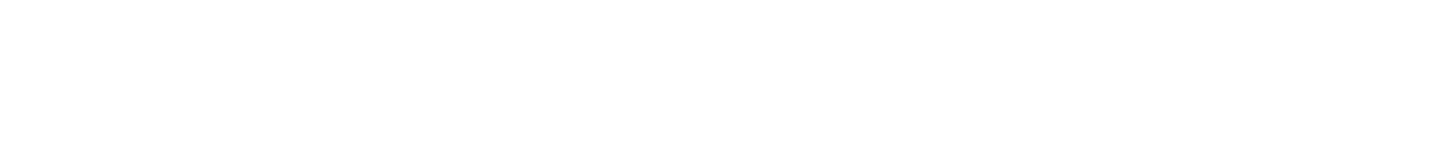
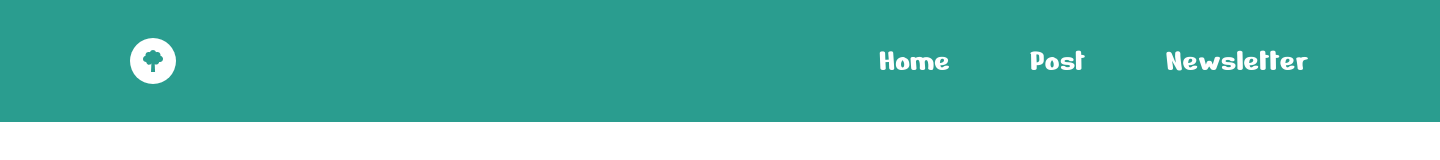
Before and after one commit to IrakliMen/homework5, a plain HTML site: page index.html in a window 1280 px wide. Shown: the whole page, 1440 px wide, since content can reach past the window. Drawn offline with Linux system fonts and the light colour scheme.

Commit message:
add header

```diff
--- a/css/styles.css
+++ b/css/styles.css
@@ -0,0 +1,30 @@
+/* header styles */
+header {
+    width: 1440px;
+    margin: auto;
+    padding: 38px 130px;
+    background-color: #2A9D8F;
+}
+.logoLink {
+    width: 46px;
+    height: 46px;
+    margin-right: 699px;
+}
+.menu, .logoLink  {
+    vertical-align: middle;
+}
+.logoHeader {
+    width: 100%;
+    height: 100%;
+}
+li, .menu, .logoLink {
+    display: inline-block;
+}
+.linkLi {
+    color: #FFFFFF;
+    font-size: 32px;
+    font-family: "Nerko One", cursive;
+}
+.middleLi {
+    margin-inline: 76px;
+}
--- a/index.html
+++ b/index.html
@@ -3,11 +3,34 @@
 <head>
     <meta charset="UTF-8">
     <meta name="viewport" content="width=device-width, initial-scale=1.0">
-    <title>Document</title>
+    <title>Home</title>
+    <link rel="icon" href="img/logo_header (2).svg">
     <link rel="stylesheet" href="css/reset.css">
     <link rel="stylesheet" href="css/styles.css">
+    <link rel="preconnect" href="https://fonts.googleapis.com">
+    <link rel="preconnect" href="https://fonts.gstatic.com" crossorigin>
+    <link href="https://fonts.googleapis.com/css2?family=Nerko+One&display=swap" rel="stylesheet">
 </head>
 <body>
+    <!-- header -->
+    <header>
+        <a href="index.html" class="logoLink">
+            <img src="img/logo_header (2).svg" alt="ramdom description" class="logoHeader">
+        </a>
+        <nav class="menu">
+            <ul>
+                <li>
+                    <a href="index.html" class="linkLi">Home</a>
+                </li>
+                <li class="middleLi">
+                    <a href="" class="linkLi">Post</a>
+                </li>
+                <li>
+                    <a href="" class="linkLi">Newsletter</a>
+                </li>
+            </ul>
+        </nav>
 
+    </header>
 </body>
 </html>
```
Also changed, not shown: img/logo (3).svg (renamed from img/logo (2).svg), img/logo_header (2).svg (renamed from img/logo_header.svg).
